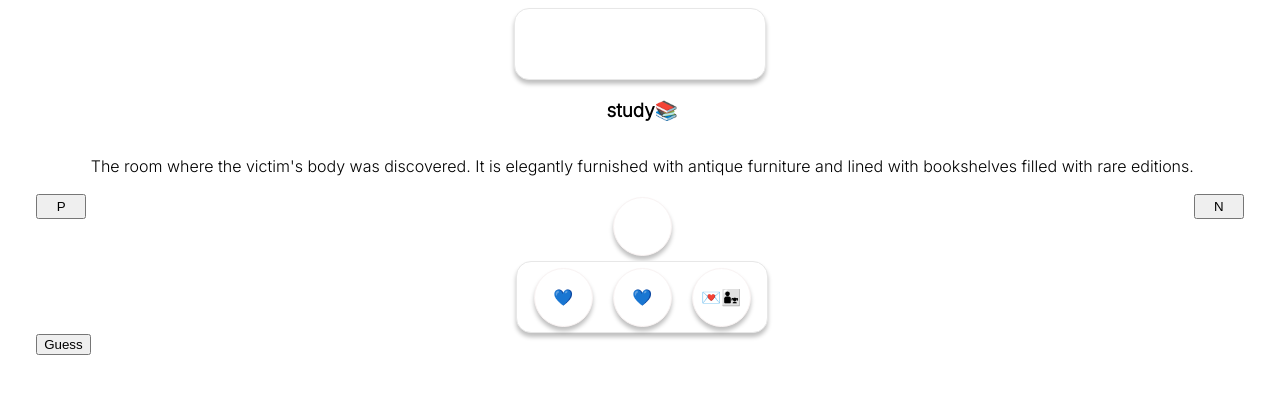
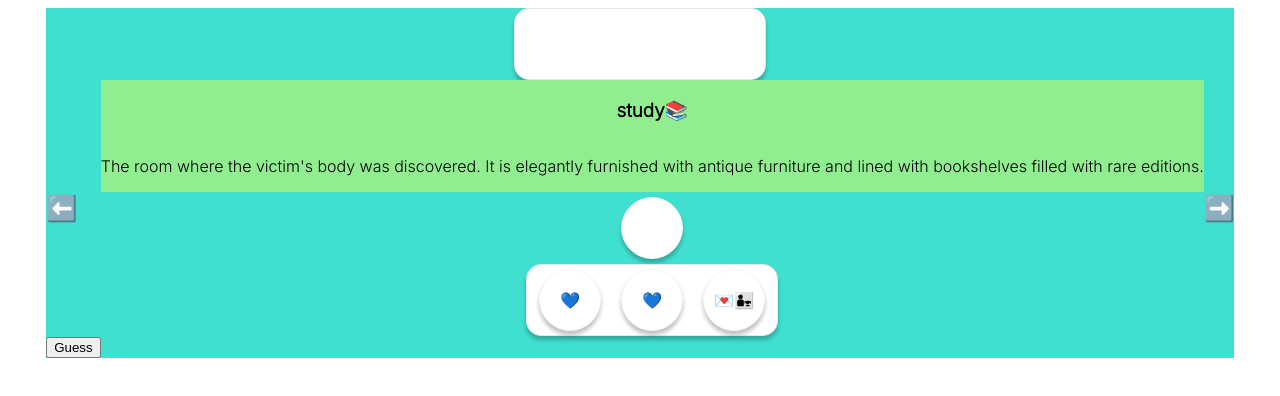
Before and after one commit to keshhaslum/Crimson-Manor, a React (Vite) app in the folder client/: page /rooms in a window 1280 px wide. Shown: the top 396 px of the page. Built offline with nearby package versions, Linux system fonts and the light colour scheme; a web font is replaced by a local one.

Commit message:
Still working on styling

```diff
--- a/client/src/App.css
+++ b/client/src/App.css
@@ -22,6 +22,7 @@
   width: 100%;
 }
 .rooms-container {
+  background-color: turquoise;
   align-items: center;
   display: grid;
   grid-template-areas:
@@ -42,6 +43,7 @@
 }
 
 .room-info {
+  background-color: lightgreen;
   align-items: center;
   display: flex;
   flex-flow: column nowrap;
@@ -55,8 +57,14 @@
 
 .prev-button,
 .next-button {
-  height: 25px;
-  width: 50px;
+  background-color: transparent;
+  border: none;
+  cursor: pointer;
+  font-size: 25px;
+  height: 30px;
+  margin: 0;
+  padding: 0;
+  width: 30px;
 }
 
 .selected-clue {
@@ -128,10 +136,10 @@
   box-shadow: 0px 4px 4px 0px rgba(0, 0, 0, 0.25);
   cursor: pointer;
   display: flex;
-  height: 57px;
+  height: 60px;
   justify-content: center;
   margin: 5px 10px;
-  width: 57px;
+  width: 60px;
 }
 
 .clues-container,
--- a/client/src/components/Rooms.jsx
+++ b/client/src/components/Rooms.jsx
@@ -52,7 +52,7 @@ export default function Rooms({ allRooms, allFakeClues, allMurdererClues }) {
     <div className="rooms-container">
       <ChosenClues />
       <button className="prev-button" onClick={goToPreviousRoom}>
-        P
+        ⬅️
       </button>
       <div className="current-room">
         <div className="room-info">
@@ -85,7 +85,7 @@ export default function Rooms({ allRooms, allFakeClues, allMurdererClues }) {
         </div>
       </div>
       <button className="next-button" onClick={goToNextRoom}>
-        N
+        ➡️
       </button>
       <Link to={`/finalpage/`}>
         <button>Guess</button>
```
